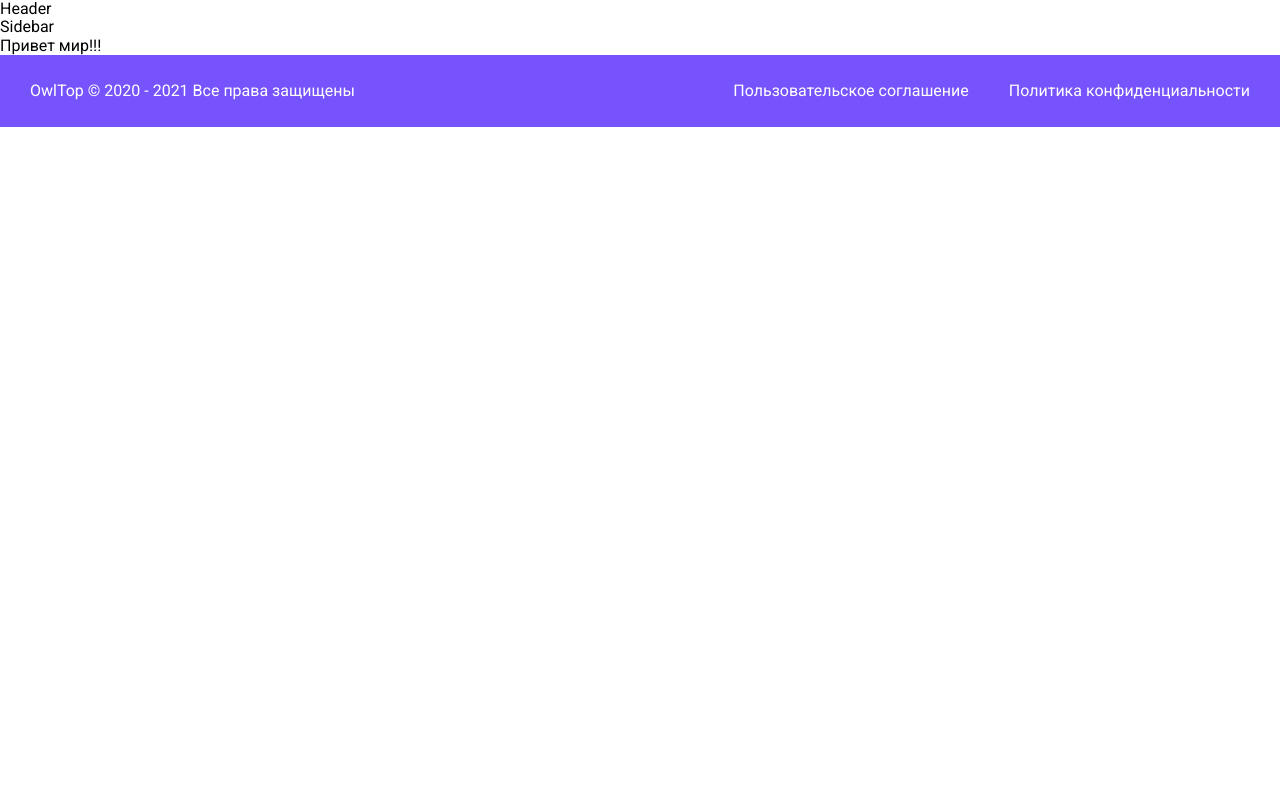
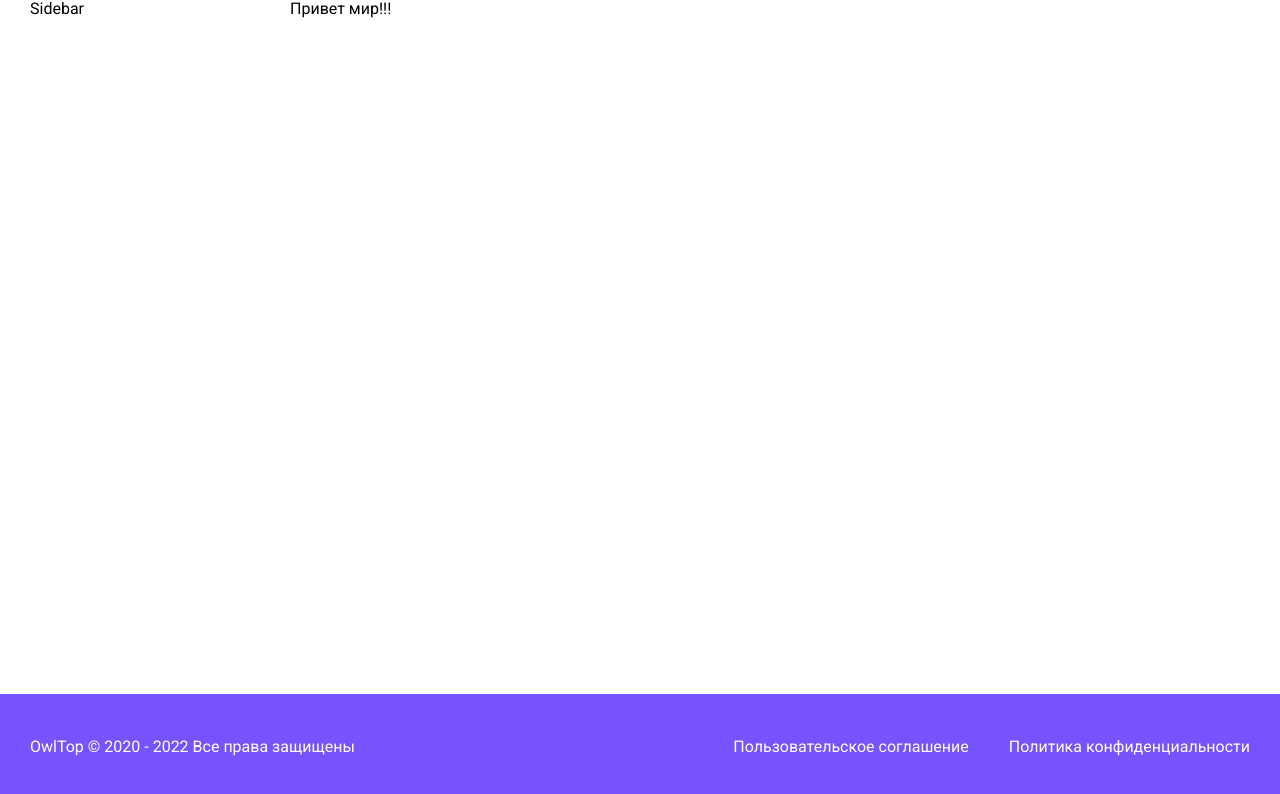
Before and after one commit to blurryfacebeat/CoursesTop_NextJS, a Next.js app: page / in a window 1280 px wide. Shown: the top 794 px of the page. Built offline with nearby package versions, Linux system fonts and the light colour scheme.

Commit message:
Add footer

```diff
--- a/package.json
+++ b/package.json
@@ -13,6 +13,7 @@
   "license": "ISC",
   "dependencies": {
     "classnames": "^2.3.1",
+    "date-fns": "^2.28.0",
     "next": "^12.0.7",
     "normalize.css": "^8.0.1",
     "react": "^17.0.2",
--- a/src/components/Buttons/ButtonPrimary/ButtonPrimary.module.scss
+++ b/src/components/Buttons/ButtonPrimary/ButtonPrimary.module.scss
@@ -4,8 +4,10 @@
   border-color: transparent;
   transition: all 0.2s ease;
 
-  &:hover {
-    background-color: $main-purple-hover;
+  @media (hover: hover) {
+    &:hover {
+      background-color: $main-purple-hover;
+    }
   }
 
   &:active {
--- a/src/components/Buttons/ButtonSecondary/ButtonSecondary.module.scss
+++ b/src/components/Buttons/ButtonSecondary/ButtonSecondary.module.scss
@@ -1,8 +1,10 @@
 .buttonSecondary {
   transition: all 0.2s ease;
 
-  &:hover {
-    border-color: $text-secondary;
+  @media (hover: hover) {
+    &:hover {
+      border-color: $text-secondary;
+    }
   }
 }
 
--- a/src/components/LinkTag/LinkTag.module.scss
+++ b/src/components/LinkTag/LinkTag.module.scss
@@ -2,8 +2,14 @@
   color: $main-white;
   transition: all 0.2s ease;
 
-  &:hover {
-    opacity: 0.9;
+  @media (hover: hover) {
+    &:hover {
+      opacity: 0.9;
+    }
+  }
+
+  &:active {
+    opacity: 0.8;
   }
 }
 
--- a/src/layouts/MainLayout/Footer/Footer.module.scss
+++ b/src/layouts/MainLayout/Footer/Footer.module.scss
@@ -2,9 +2,9 @@
   display: flex;
   justify-content: space-between;
   align-items: center;
+  flex-wrap: wrap;
   padding: 25px 30px;
-  width: 100%;
-  height: 72px;
+  min-height: 72px;
 
   background-color: $main-purple;
 }
@@ -16,5 +16,7 @@ p.copyright  {
 .linksContainer {
   display: flex;
   align-items: center;
+  flex-wrap: wrap;
+  padding: 0;
   grid-gap: 40px;
 }
--- a/src/layouts/MainLayout/Footer/Footer.tsx
+++ b/src/layouts/MainLayout/Footer/Footer.tsx
@@ -1,5 +1,6 @@
 import React from 'react';
 import cn from 'classnames';
+import { format } from 'date-fns';
 
 import { LinksInterface, FooterProps } from './Footer.types';
 import styles from './Footer.module.scss';
@@ -22,7 +23,7 @@ const Footer = (props: FooterProps) => {
   return (
     <footer className={cn(styles.container, className)} {...otherProps}>
       <ParagraphTag className={styles.copyright}>
-        OwlTop © 2020 - 2021 Все права защищены
+        OwlTop © 2020 - {format(new Date(), 'yyyy')} Все права защищены
       </ParagraphTag>
       <ul className={styles.linksContainer}>
         {links.map(({ href, name }) => (
--- a/src/layouts/MainLayout/MainLayout.module.scss
+++ b/src/layouts/MainLayout/MainLayout.module.scss
@@ -1,3 +1,44 @@
 .wrapper {
+  display: grid;
+  grid-template-columns: auto 230px minmax(320px, 1200px) auto;
+  grid-template-rows: auto 1fr auto;
+  min-height: 100vh;
+  gap: 0 30px;
+  grid-template-areas:
+    ". header header ."
+    ". sidebar main ."
+    "footer footer footer footer";
 
+  @media (max-width: 765px) {
+    grid-template-columns: minmax(0px, 1fr);
+    grid-template-areas:
+      "header"
+      "main"
+      "footer";
+  }
 }
+
+.header {
+  grid-area: header;
+  display: none;
+
+  @media (max-width: 765px) {
+    display: block;
+  }
+}
+
+.sidebar {
+  grid-area: sidebar;
+
+  @media (max-width: 765px) {
+    display: none;
+  }
+}
+
+.main {
+  grid-area: main;
+}
+
+.footer {
+  grid-area: footer;
+}
--- a/src/layouts/MainLayout/MainLayout.tsx
+++ b/src/layouts/MainLayout/MainLayout.tsx
@@ -10,10 +10,10 @@ const MainLayout = (props: MainLayoutProps) => {
 
   return (
     <div className={styles.wrapper}>
-      <Header />
-      <Sidebar />
-      <main>{children}</main>
-      <Footer />
+      <Header className={styles.header} />
+      <Sidebar className={styles.sidebar} />
+      <main className={styles.main}>{children}</main>
+      <Footer className={styles.footer} />
     </div>
   );
 };
```
Also changed, not shown: 1 other file (tests, documents, lock files or other folders).
